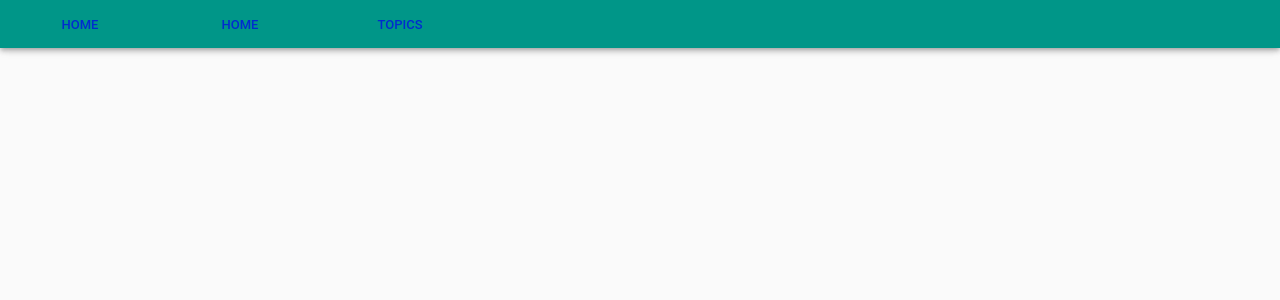
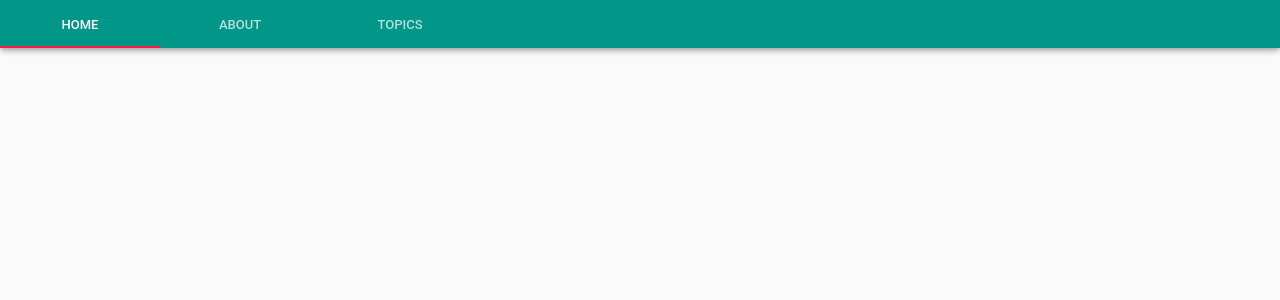
Before and after one commit to sasurau4/profile, a React app: page / in a window 1280 px wide. Shown: the top 300 px of the page. Built offline with nearby package versions, Linux system fonts and the light colour scheme.

Commit message:
implement Header component with react-router

```diff
--- a/package.json
+++ b/package.json
@@ -33,6 +33,7 @@
     "resolve": "1.6.0",
     "source-map-loader": "^0.2.1",
     "style-loader": "0.19.0",
+    "styled-components": "^3.4.5",
     "sw-precache-webpack-plugin": "0.11.4",
     "ts-jest": "22.0.1",
     "ts-loader": "^2.3.7",
--- a/src/components/Header.tsx
+++ b/src/components/Header.tsx
@@ -2,26 +2,39 @@ import AppBar from '@material-ui/core/AppBar';
 import Tab from '@material-ui/core/Tab';
 import Tabs from '@material-ui/core/Tabs';
 import * as React from 'react';
-import { Link } from 'react-router-dom';
+import { RouteComponentProps, withRouter } from 'react-router';
 
-const Header: React.StatelessComponent = () => (
+interface State {
+  path: string;
+}
+
+class Header extends React.Component<RouteComponentProps<{}>, State> {
+  public state = {
+    path: '/',
+  };
+
+  public handleChange = ({}, value: string) => {
+    const path: string = value;
+    this.props.history.push(path);
+    this.setState({ path });
+  };
+
+  public render() {
+    const { path } = this.state;
+    return (
       <header>
         <AppBar>
           <nav>
-        <Tabs value={false}>
-          <Link to="/">
-            <Tab label="Home" />
-          </Link>
-          <Link to="about">
-            <Tab label="Home" />
-          </Link>
-          <Link to="/topics">
-            <Tab label="Topics" />
-          </Link>
+            <Tabs value={path} onChange={this.handleChange}>
+              <Tab label="Home" value="/" />
+              <Tab label="About" value="/about" />
+              <Tab label="Topics" value="/topics" />
             </Tabs>
           </nav>
         </AppBar>
       </header>
     );
+  }
+}
 
-export default Header;
+export default withRouter(Header);
--- a/tsconfig.json
+++ b/tsconfig.json
@@ -16,8 +16,8 @@
     "noImplicitAny": true,
     "strictNullChecks": true,
     "suppressImplicitAnyIndexErrors": true,
-    "noUnusedLocals": true,
-    "noUnusedParameters": true
+    "noUnusedParameters": true,
+    "noUnusedLocals": true
   },
   "exclude": [
     "node_modules",
--- a/tslint.json
+++ b/tslint.json
@@ -9,6 +9,8 @@
   },
   "rules": {
     "jsx-no-lambda": false,
+    "interface-name": false,
+    "no-debugger": false,
     "no-unused-variable": true
   }
 }
```
Also changed, not shown: 1 other file (tests, documents, lock files or other folders). Lines whose indentation alone changed are shown as unchanged.
